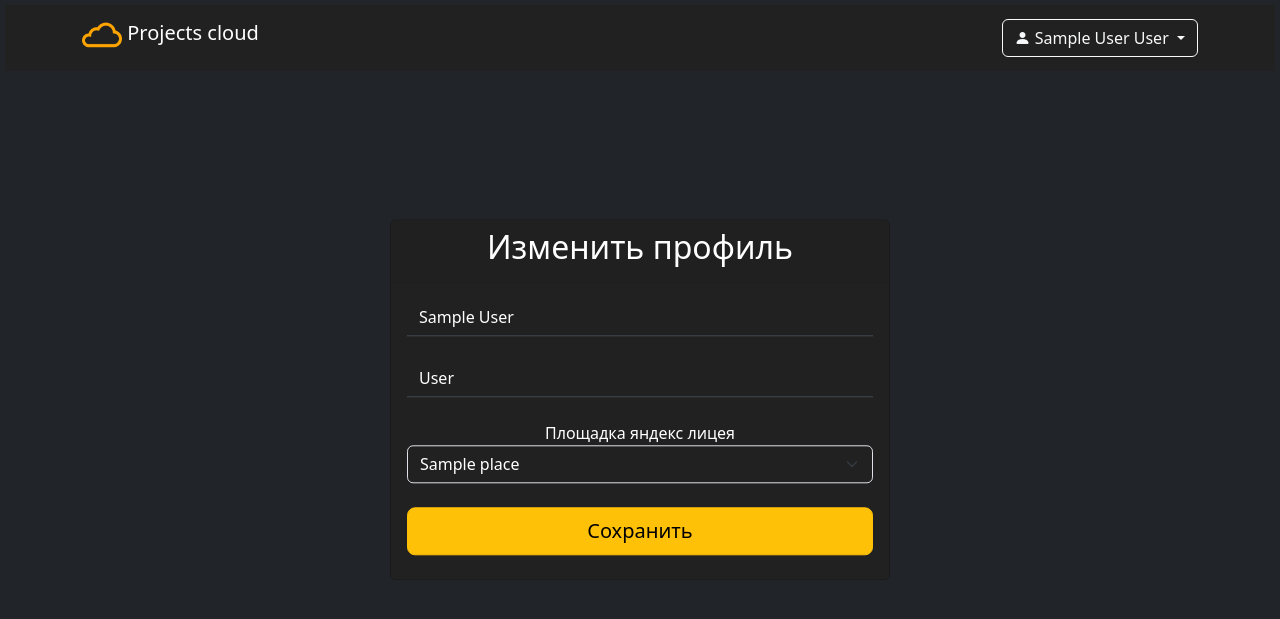
After one commit to spytcr/ProjectsCloud, a Flask app: page /profile in a window 1280 px wide. The commit adds this page. Shown: the top 619 px of the page. Run offline with Flask 3, Linux system fonts and the light colour scheme; a user stored in the database is signed in; tables that the repository leaves empty hold one stand-in row (values such as "Sample post").

Commit message:
Users authentication

```diff
--- /dev/null
+++ b/form/profile.py
@@ -0,0 +1,10 @@
+from flask_wtf import FlaskForm
+from wtforms import StringField, SubmitField, SelectField
+from wtforms.validators import DataRequired
+
+
+class ProfileForm(FlaskForm):
+    name = StringField('Имя', validators=[DataRequired()])
+    surname = StringField('Фамилия', validators=[DataRequired()])
+    place = SelectField('Площадка яндекс лицея', validators=[DataRequired()])
+    submit = SubmitField('Сохранить')
--- a/main.py
+++ b/main.py
@@ -1,7 +1,11 @@
 from flask import Flask, redirect, render_template
+
+from form.login import LoginForm
+from form.profile import ProfileForm
+from form.register import RegisterForm
 from model import *
 from flask import request
-from flask_login import LoginManager, login_required, logout_user
+from flask_login import LoginManager, login_required, logout_user, login_user, current_user
 
 app = Flask(__name__)
 app.config.from_object(app.config.from_object('config.DebugConfig'))
@@ -21,12 +25,61 @@ def load_user(user_id):
 
 @app.route('/register', methods=['GET', 'POST'])
 def register():
-    pass
+    if current_user.is_authenticated:
+        return redirect('/')
+    form = RegisterForm()
+    form.place.choices = {city.name: [(place.id, place.name) for place in city.places]
+                          for city in database.session.query(City).all()}
+    if form.validate_on_submit():
+        if form.password.data != form.password_again.data:
+            return render_template('register.html', form=form, message='Пароли не совпадают')
+        if database.session.query(User).filter(User.email == form.email.data).first():
+            return render_template('register.html', form=form, message="Пользователь уже существует")
+        user = User(
+            name=form.name.data,
+            surname=form.surname.data,
+            place_id=form.place.data,
+            email=form.email.data
+        )
+        user.set_password(form.password.data)
+        database.session.add(user)
+        database.session.commit()
+        return redirect('/login')
+    return render_template('register.html', form=form)
 
 
 @app.route('/login', methods=['GET', 'POST'])
 def login():
-    pass
+    if current_user.is_authenticated:
+        return redirect('/')
+    form = LoginForm()
+    if form.validate_on_submit():
+        user = database.session.query(User).filter(User.email == form.email.data).first()
+        if user and user.check_password(form.password.data):
+            login_user(user, remember=form.remember_me.data)
+            return redirect('/')
+        return render_template('login.html', message='Неверный e-mail или пароль', form=form)
+    return render_template('login.html', form=form)
+
+
+@app.route('/profile', methods=['GET', 'POST'])
+@login_required
+def profile():
+    form = ProfileForm()
+    form.place.choices = {city.name: [(place.id, place.name) for place in city.places]
+                          for city in database.session.query(City).all()}
+    if request.method == 'GET':
+        form.name.data = current_user.name
+        form.surname.data = current_user.surname
+        form.place.default = current_user.place_id
+        form.place.process([])
+    elif form.validate_on_submit():
+        current_user.name = form.name.data
+        current_user.surname = form.surname.data
+        current_user.place_id = form.place.data
+        database.session.commit()
+        return redirect('/')
+    return render_template('profile.html', form=form)
 
 
 @app.route('/logout')
--- a/model/city.py
+++ b/model/city.py
@@ -5,3 +5,4 @@ class City(database.Model):
     __tablename__ = 'cities'
     id = database.Column(database.Integer, primary_key=True, autoincrement=True)
     name = database.Column(database.String, nullable=False)
+    places = database.relationship('Place')
--- a/model/place.py
+++ b/model/place.py
@@ -5,6 +5,4 @@ class Place(database.Model):
     __tablename__ = 'places'
     id = database.Column(database.Integer, primary_key=True, autoincrement=True)
     name = database.Column(database.String, nullable=False)
-    link = database.Column(database.String, nullable=False)
     city_id = database.Column(database.Integer, database.ForeignKey('cities.id'), nullable=True)
-    city = database.relationship('City')
--- a/static/css/style.css
+++ b/static/css/style.css
@@ -1,3 +1,28 @@
 body {
     padding: 5px;
 }
+.my-dark {
+    background-color: #212121;
+}
+.div-center {
+    max-width:500px;
+    width:90%;
+    position: absolute;
+    top: 50%;
+    left: 50%;
+    transform: translate(-50%, -50%)
+}
+
+.form-control, .form-control:focus {
+      background:none;
+      border:none;
+      border-bottom:1px solid #434a52;
+      border-radius:0;
+      box-shadow:none;
+      outline:none;
+      color:inherit;
+}
+
+.form-control::placeholder{
+    color: darkgray;
+}
--- a/templates/base.html
+++ b/templates/base.html
@@ -6,30 +6,41 @@
           rel="stylesheet"
           integrity="sha384-KK94CHFLLe+nY2dmCWGMq91rCGa5gtU4mk92HdvYe+M/SXH301p5ILy+dN9+nJOZ"
           crossorigin="anonymous">
-    <script src="https://cdn.jsdelivr.net/npm/bootstrap@5.3.0-alpha3/dist/js/bootstrap.bundle.min.js"
+    <link rel="stylesheet" href="https://cdn.jsdelivr.net/npm/bootstrap-icons@1.10.4/font/bootstrap-icons.css">
+    <link href="{{ url_for('static', filename='css/style.css') }}"
+          rel="stylesheet"
+          type="text/css"/>
+     <script src="https://cdn.jsdelivr.net/npm/bootstrap@5.3.0-alpha3/dist/js/bootstrap.bundle.min.js"
             integrity="sha384-ENjdO4Dr2bkBIFxQpeoTz1HIcje39Wm4jDKdf19U8gI4ddQ3GYNS7NTKfAdVQSZe"
             crossorigin="anonymous">
     </script>
-    <link href="{{ url_for('static', filename='css/style.css') }}"
-          rel="stylesheet"
-          type="text/css"/>
     <title>Projects cloud</title>
 </head>
-<body class="bg-dark">
+<body class="bg-dark text-white">
     <header>
-        <nav class="navbar navbar-dark fixed-top border-bottom">
+        <nav class="navbar navbar-dark sticky-top my-dark">
             <div class="container">
                 <a class="navbar-brand" href="/">
                     <img class="d-inline-block align-top" src="{{ url_for('static', filename='img/logo.png') }}"
-                         alt="HomePage" width="40">
+                         alt="" width="40">
                     Projects cloud
                 </a>
                 {% if current_user.is_authenticated %}
-                    <a class="navbar-brand" href="/logout">{{ current_user.name }} {{ current_user.surname }}</a>
+                    <div class="dropdown">
+                        <button type="button" class="btn btn-outline-light dropdown-toggle"
+                                id="dropdownMenu" data-bs-toggle="dropdown">
+                            <i class="bi bi-person-fill"></i>
+                            {{ current_user.name }} {{ current_user.surname }}
+                        </button>
+                        <div class="dropdown-menu dropdown-menu-end dropdown-menu-dark" aria-labelledby="dropdownMenu">
+                            <a class="dropdown-item" href="/profile">Изменить профиль</a>
+                            <a class="dropdown-item" href="/logout">Выйти из аккаунта</a>
+                        </div>
+                    </div>
                 {% else %}
                     <div>
-                        <button type="button" class="btn btn-outline-light me-2">Войти</button>
-                        <button type="button" class="btn btn-warning">Зарегистрироваться</button>
+                        <a class="btn btn-outline-light me-2" href="/login">Войти</a>
+                        <a class="btn btn-outline-warning" href="/register">Зарегистрироваться</a>
                     </div>
                 {% endif %}
             </div>
--- /dev/null
+++ b/templates/profile.html
@@ -0,0 +1,39 @@
+{% extends "base.html" %}
+
+{% block content %}
+    <div class="card text-white text-center my-dark div-center">
+        <div class="card-header"><h2>Изменить профиль</h2></div>
+        <div class="card-body">
+            <form action="" method="post">
+                {{ form.hidden_tag() }}
+                <div class="form-group mb-4" >
+                    {{ form.name(class="form-control", placeholder=form.name.label.text) }}
+                    {% for error in form.name.errors %}
+                        <div class="alert alert-danger" role="alert">
+                            {{ error }}
+                        </div>
+                    {% endfor %}
+                </div>
+                <div class="form-group mb-4" >
+                    {{ form.surname(class="form-control", placeholder=form.surname.label.text) }}
+                    {% for error in form.surname.errors %}
+                        <div class="alert alert-danger" role="alert">
+                            {{ error }}
+                        </div>
+                    {% endfor %}
+                </div>
+                <div class="form-group mb-4" >
+                    {{ form.place.label }}
+                    {{ form.place(class="form-select my-dark text-white") }}
+                    {% for error in form.place.errors %}
+                        <div class="alert alert-danger" role="alert">
+                            {{ error }}
+                        </div>
+                    {% endfor %}
+                </div>
+                {{ form.submit(type="submit", class="btn btn-warning btn-lg w-100 mb-2") }}
+                <div class="text-danger">{{ message }}</div>
+            </form>
+        </div>
+    </div>
+{% endblock %}
```
Also changed, not shown: form/register.py (+5 -5 lines), templates/login.html (added, +33 -0 lines), templates/register.html (added, +63 -0 lines).
